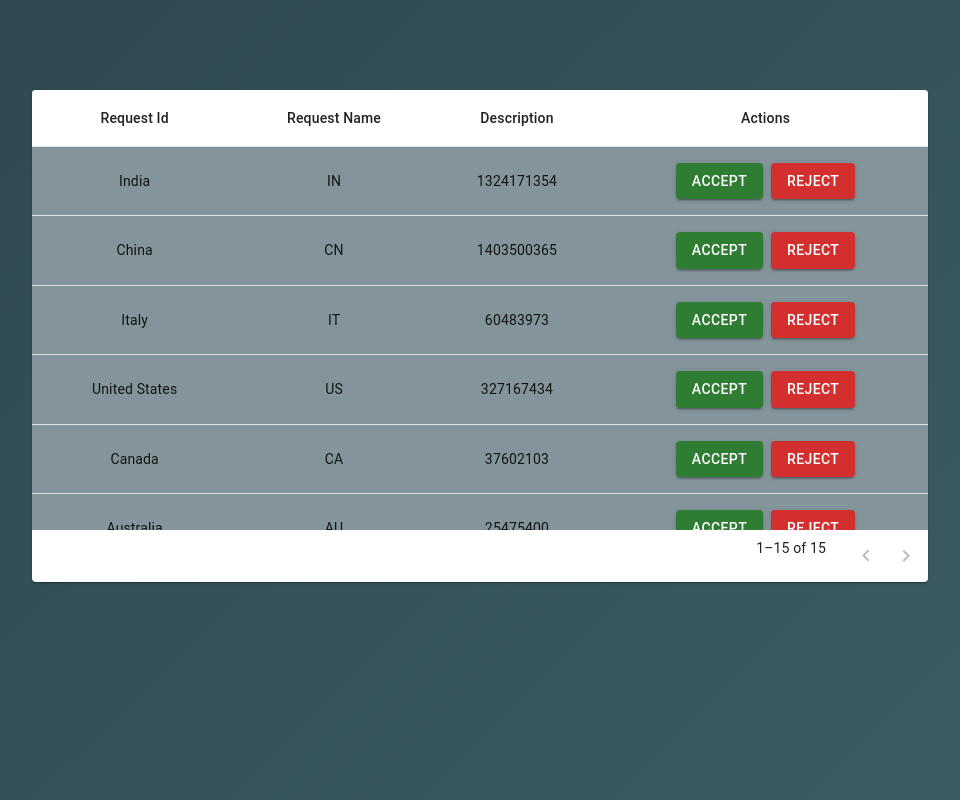
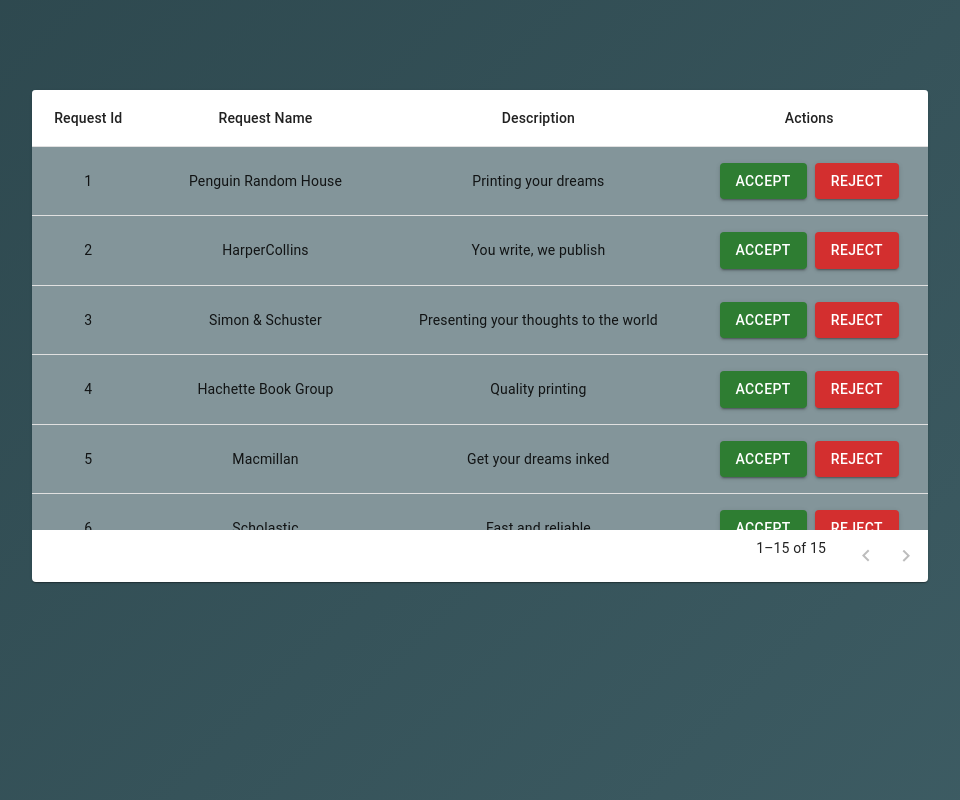
Before and after one commit to Uni-Libro/Admin-Panel, a React (Create React App) app: page /table in a window 1280 px wide. Shown: the whole page, without its empty margins (160-1120 px from the left). Built offline with nearby package versions, Linux system fonts and the light colour scheme.

Commit message:
mock data set & dialog button behavior changed

```diff
--- a/src/Table.js
+++ b/src/Table.js
@@ -27,21 +27,21 @@
 }
 
 const rows = [
-  createData('India', 'IN', 1324171354,),
-  createData('China', 'CN', 1403500365,),
-  createData('Italy', 'IT', 60483973,),
-  createData('United States', 'US', 327167434,),
-  createData('Canada', 'CA', 37602103,),
-  createData('Australia', 'AU', 25475400,),
-  createData('Germany', 'DE', 83019200,),
-  createData('Ireland', 'IE', 4857000,),
-  createData('Mexico', 'MX', 126577691,),
-  createData('Japan', 'JP', 126317000,),
-  createData('France', 'FR', 67022000,),
-  createData('United Kingdom', 'GB', 67545757,),
-  createData('Russia', 'RU', 146793744,),
-  createData('Nigeria', 'NG', 200962417,),
-  createData('Brazil', 'BR', 210147125,),
+  createData(1, 'Penguin Random House', 'Printing your dreams',),
+  createData(2, 'HarperCollins', 'You write, we publish',),
+  createData(3, 'Simon & Schuster', 'Presenting your thoughts to the world',),
+  createData(4, 'Hachette Book Group', 'Quality printing',),
+  createData(5, 'Macmillan', 'Get your dreams inked',),
+  createData(6, 'Scholastic', 'Fast and reliable',),
+  createData(7, 'Disney Publishing Worldwide', 'Experts in the field',),
+  createData(8, 'Houghton Mifflin Harcourt', 'One-stop for printing solutions',),
+  createData(9, '	Workman', 'To make sales easier',),
+  createData(10, 'Sterling', 'Printing your needs',),
+  createData(11, 'John Wiley and Sons', 'Publishing better',),
+  createData(12, 'Abrams', 'Motivating Community',),
+  createData(13, 'Dover', 'A new Words for all',),
+  createData(14, 'Candlewick', 'Printing is our Language',),
+  createData(15, 'W.W. Norton', 'Writing for your Success',),
 ];
 
 export default function StickyHeadTable() {
@@ -122,8 +122,15 @@
           onRowsPerPageChange={handleChangeRowsPerPage}
         />
       </Paper>
-      <AlertDialog open={activeDialog === 'alert'} handleClose={() => setActiveDialog(false)} />
-      <FormDialog open={activeDialog === 'form'} handleClose={() => setActiveDialog(false)} />
+      <AlertDialog open={activeDialog === 'alert'} handleClose={() => {
+        setActiveDialog(false);
+        alert('It is being developed');
+      }
+      } />
+      <FormDialog open={activeDialog === 'form'} handleClose={() => {
+        setActiveDialog(false);
+        alert('It is being developed');
+      }} />
     </div>
   );
 }
```
